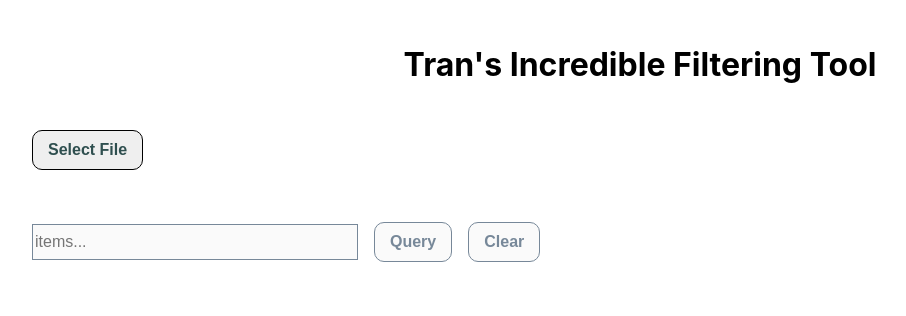
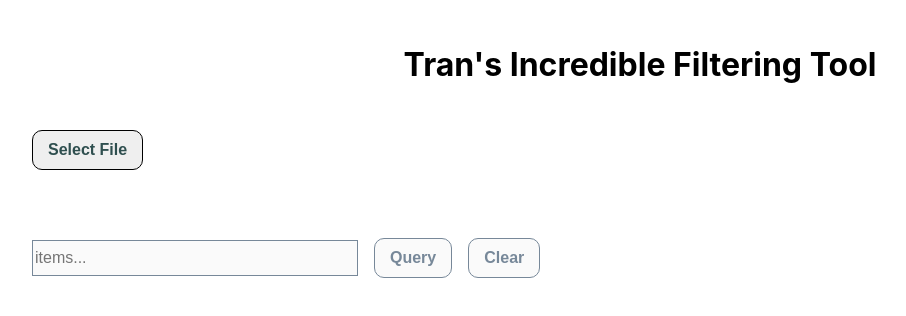
Before and after one commit to rleu82/tift, a React (Create React App) app: page / in a window 1280 px wide. Shown: the top 316 px of the page, without its empty margins (0-906 px from the left). Built offline with nearby package versions, Linux system fonts and the light colour scheme.

Commit message:
fix and edits
fixed: if no file selected it would crash,
edited and remove some css

```diff
--- a/src/App.js
+++ b/src/App.js
@@ -19,7 +19,10 @@ class App extends React.Component {
     // load xlsx for parsing
     chooseFile = event => {
         const selectFile = event.target.files[0];
-        this.setState({ selectedFile: selectFile, isItDisabled: true }, function() {
+        if (!selectFile) {
+            return null;
+        }
+        return this.setState({ selectedFile: selectFile, isItDisabled: true }, function() {
             console.log(this.state.selectedFile.name);
             this.convert();
         });
--- a/src/index.css
+++ b/src/index.css
@@ -18,6 +18,7 @@ header {
 .container {
     padding: 0 2em 2em 2em;
 }
+
 input {
     height: 2em;
     width: 25vw;
@@ -29,10 +30,10 @@ input:disabled {
     border: 1px solid lightslategrey;
 }
 .left-wrapper {
-    position: relative;
     overflow: hidden;
     display: inline-block;
     padding-right: 3em;
+    position: relative;
 }
 
 .upload-button {
@@ -58,10 +59,15 @@ input:disabled {
 .right-wrapper {
     padding: 3em 0;
 }
+.formWrapper {
+    position: absolute;
+    bottom: 0;
+    left: 0;
+}
 .right-wrapper button {
     color: darkslategray;
     padding: 10px 15px;
-    margin-right: 1em;
+    margin: 1em 1em 0 0;
     border-radius: 10px;
     font-size: 1em;
     font-weight: bold;
@@ -71,10 +77,6 @@ input:disabled {
 
 .right-wrapper button:disabled {
     color: lightslategrey;
-    padding: 10px 15px;
-    border-radius: 10px;
-    font-size: 1em;
-    font-weight: bold;
     border: 1px solid lightslategrey;
     cursor: not-allowed;
 }
```
